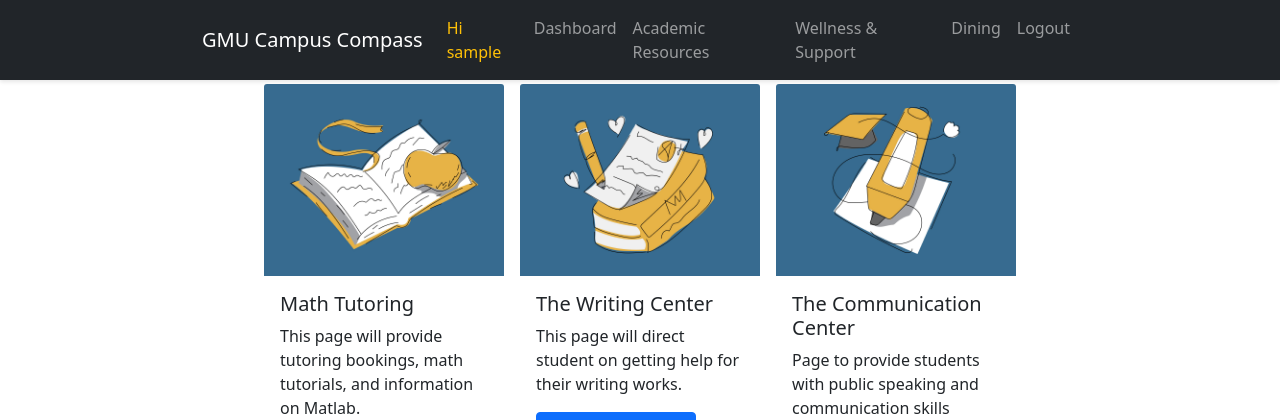
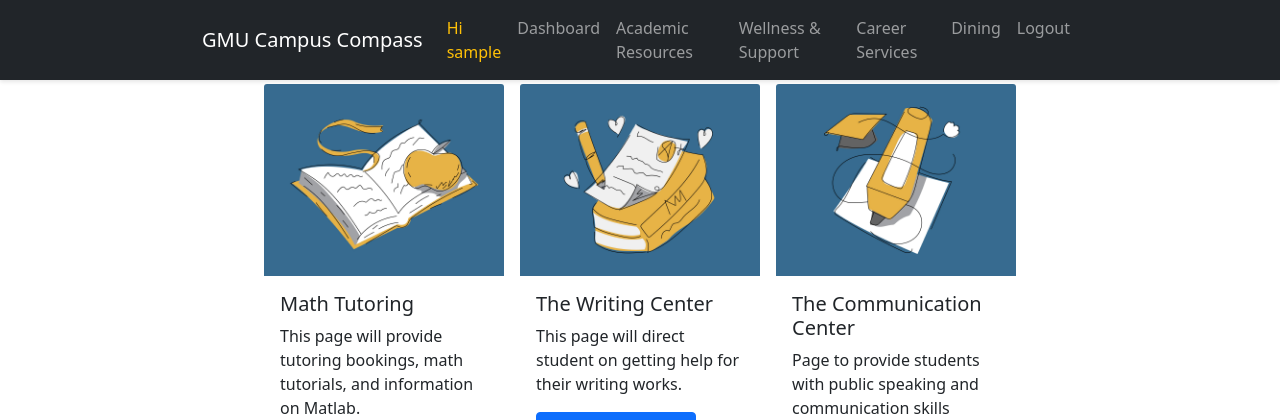
Before and after one commit to kanmani-m/masoncampuscompass, a Flask app: page /academicResource in a window 1280 px wide. Shown: the top 420 px of the page. Run offline with Flask 3, Linux system fonts and the light colour scheme; the visitor is signed in with stand-in values (Sample User, id 1).

Commit message:
added route for career and internship page

```diff
--- a/webapp/main.py
+++ b/webapp/main.py
@@ -35,6 +35,12 @@
     """Wellness resources page"""
     return render_template('wellnessResources.html')
 
+@main_bp.route('/career-internship-resources')
+@login_required
+def career_internship_resources():
+    """Career and internship resources page"""
+    return render_template('careerInternResources.html')
+
 
 if __name__ == '__main__':
     app = create_app()
--- a/webapp/templates/base.html
+++ b/webapp/templates/base.html
@@ -47,6 +47,9 @@
                             <a class="nav-link" href="{{ url_for('main.wellness_resources') }}">Wellness & Support</a>
                         </li>
                         <li class="nav-item">
+                            <a class="nav-link" href="{{ url_for('main.career_internship_resources') }}">Career Services</a>
+                        </li>
+                        <li class="nav-item">
                             <a class="nav-link" href="{{ url_for('main.dining') }}">Dining</a>
                         </li>
                         <li class="nav-item">
```
